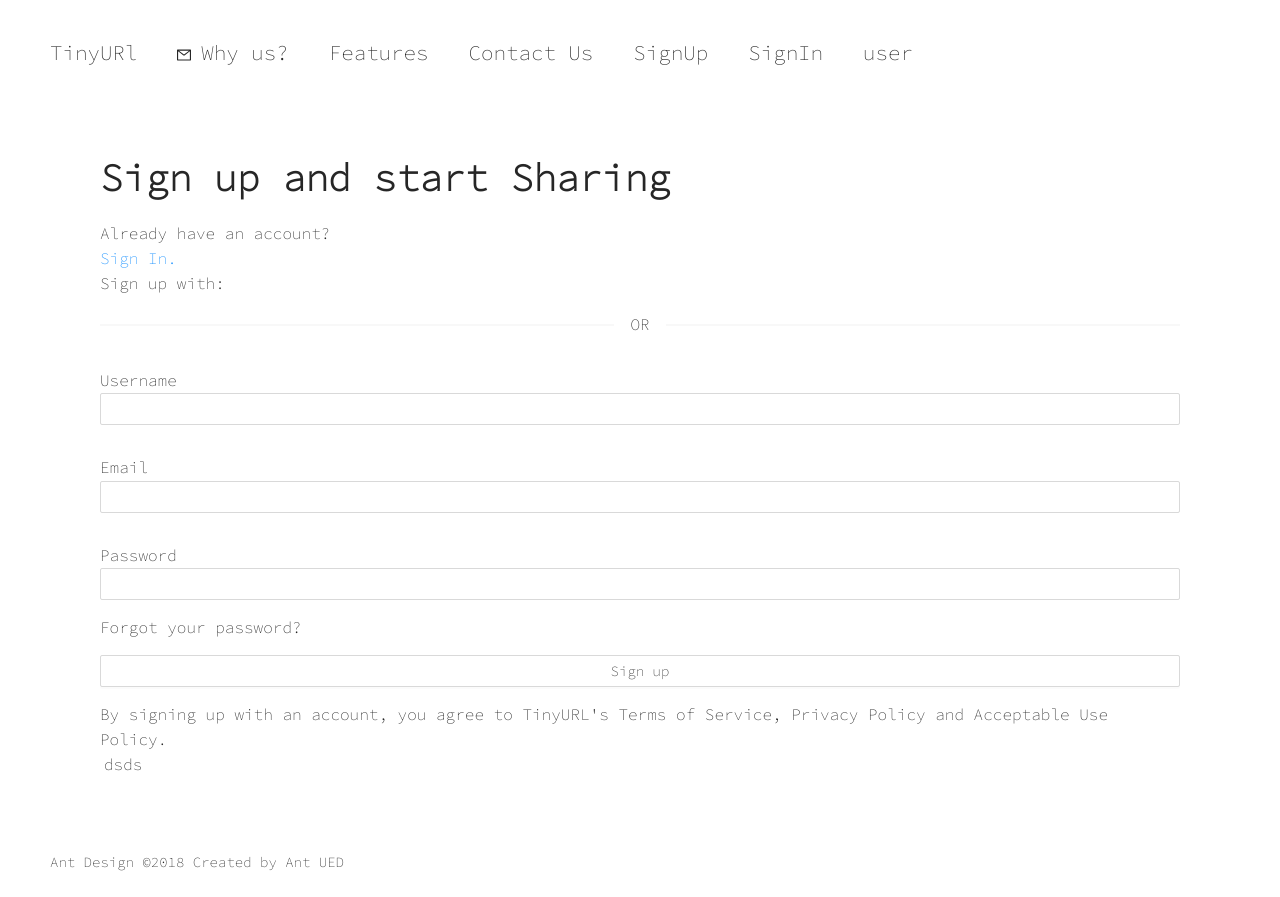
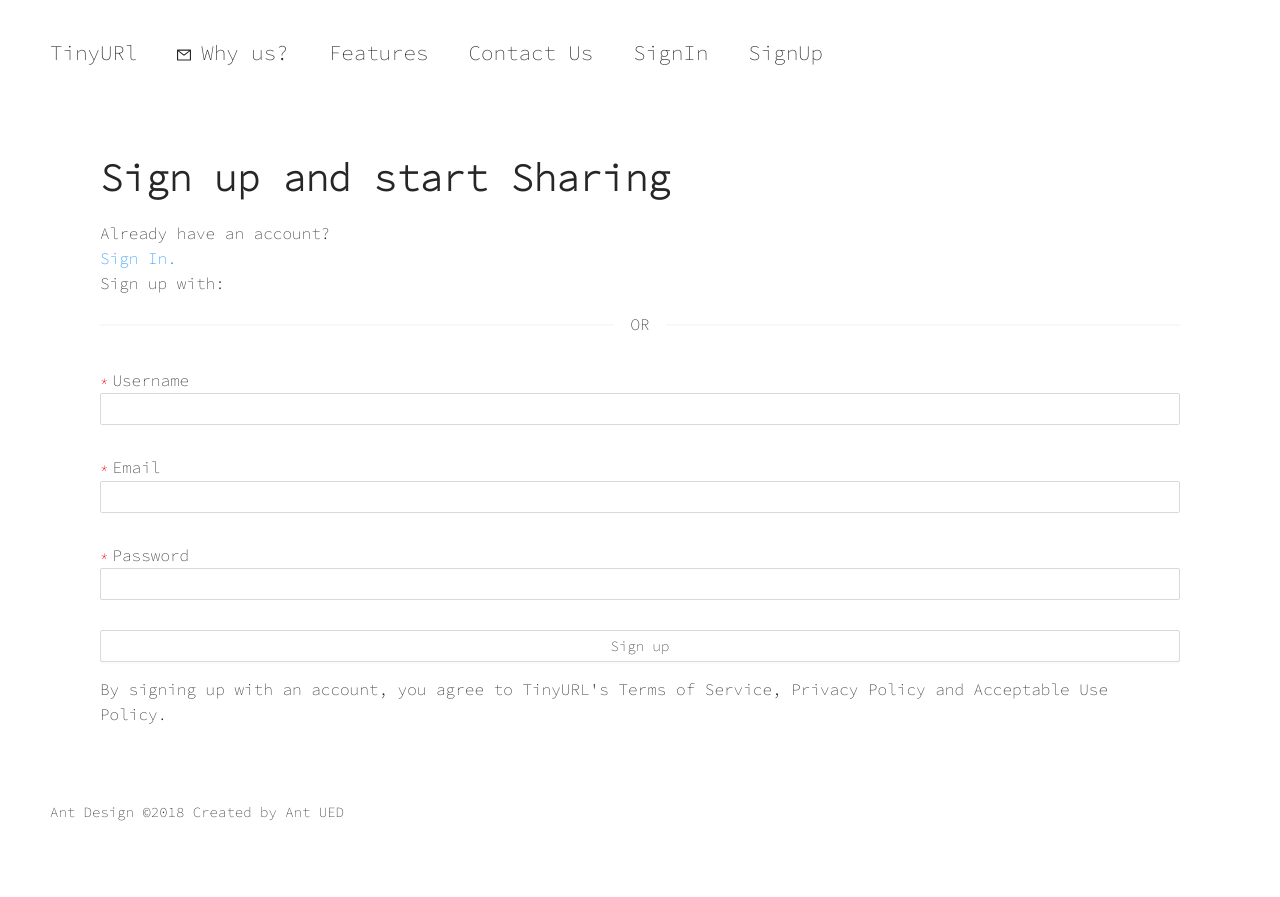
Before and after one commit to 0529bill/url-shortener, a React (Vite) app: page /user/login in a window 1280 px wide. After the commit the page ends 847 px from the top, so only its background shows below. Built offline with nearby package versions, Linux system fonts and the light colour scheme.

Commit message:
feat: add new action

```diff
--- a/src/components/Navbar.jsx
+++ b/src/components/Navbar.jsx
@@ -1,86 +1,89 @@
-import { Button, Menu } from "antd";
-import { MailOutlined, SettingOutlined } from "@ant-design/icons";
+import { Button, Menu } from 'antd'
+import { MailOutlined, SettingOutlined } from '@ant-design/icons'
 
-import { Link } from "react-router-dom";
-import { MenuOutlined } from "@ant-design/icons";
-import styled from "styled-components";
-import { useCustomContext } from "@/contextProvider";
-import { useEffect } from "react";
-import { useState } from "react";
+import { Link } from 'react-router-dom'
+import { MenuOutlined } from '@ant-design/icons'
+import styled from 'styled-components'
+import { useCustomContext } from '@/contextProvider'
+import { useEffect } from 'react'
+import { useState } from 'react'
 
 const StyledMenu = styled(Menu)`
 	border-bottom: none;
 	font-size: 1.3rem;
 	padding: 30px;
-`;
+`
 
-const renderUser = () => {
-  return <span style={{ marginLeft: "auto" }}>user</span>;
-};
+const Navbar = () => {
+	const { currentUser, userSignOut } = useCustomContext()
+	const [current, setCurrent] = useState('mail')
+	const [targetedUser, setCurrentUser] = useState(null)
 
+	const onClick = (e) => {
+		console.log('click ', e)
+		setCurrent(e.key)
+	}
+
+	const renderUser = (user) => {
+		if (!user) return
+		const {
+			result: { username },
+		} = user
+		console.log('username', username)
+		return (
+			username && (
+				<span
+					onClick={() => {
+						userSignOut()
+						setCurrentUser(null)
+					}}
+					style={{ marginLeft: 'auto' }}
+				>{`sign out`}</span>
+			)
+		)
+	}
 	const items = [
 		{
 			label: <Link to="/">TinyURl</Link>,
-    key: "TinyURL",
+			key: 'TinyURL',
 		},
 		{
-    label: "Why us?",
-    key: "brand",
+			label: 'Why us?',
+			key: 'brand',
 			icon: <MailOutlined />,
 		},
 		{
-    label: "Features",
-    key: "Features",
+			label: 'Features',
+			key: 'Features',
 		},
 		{
-    label: "Contact Us",
-    key: "Contact",
+			label: 'Contact Us',
+			key: 'Contact',
 		},
-  {
+		targetedUser
+			? {
+					label: renderUser(targetedUser),
+					key: 'SignOut',
+			  }
+			: {
+					label: <Link to="/user/signIn">SignIn</Link>,
+					key: 'SignIn',
+			  },
+		targetedUser
+			? null
+			: {
 					label: <Link to="/user/login">SignUp</Link>,
-    key: "SignIn",
+					key: 'SignUp',
 			  },
-  {
-    label: <Link to="/user/signIn">SignIn</Link>,
-    key: "SignIn",
-  },
-  {
-    // label: <Link to="/user/signIn">SignIn</Link>,
-    label: renderUser(),
-    key: "SignIn",
-  },
-];
-
-const Navbar = () => {
-  const { currentUser } = useCustomContext();
-  const [current, setCurrent] = useState("mail");
-
-  const onClick = (e) => {
-    console.log("click ", e);
-    setCurrent(e.key);
-  };
-
-  const ellipsisIcon = (
-    <Button
-      size="large"
-      icon={<MenuOutlined />}
-      className="nav-responsive-btn"
-    ></Button>
-  );
+	]
 
 	useEffect(() => {
-    let a = currentUser();
-    console.log("a", a);
-  }, []);
+		let user = currentUser()
+		console.log('user', user)
+		setCurrentUser(user)
+	}, [currentUser])
 
-  return (
-    <StyledMenu
-      onClick={onClick}
-      selectedKeys={[current]}
-      mode="horizontal"
-      items={items}
-    />
-  );
-};
+	return <StyledMenu onClick={onClick} selectedKeys={[current]} mode="horizontal" items={items} />
+}
 
-export default Navbar;
+export default Navbar
--- a/src/constants/modules/Color.jsx
+++ b/src/constants/modules/Color.jsx
@@ -1,4 +1,6 @@
-export default {
+const COLOR = {
 	COLOR_BLACK: 'black',
 	RED: 'red',
 }
+
+export default COLOR
--- a/src/constants/modules/RtnCodes.jsx
+++ b/src/constants/modules/RtnCodes.jsx
@@ -1,5 +1,6 @@
 const RtnCodes = {
-  DuplicateUser: 1000,
-};
+	DuplicateUser: 1000,
+	UserNotFound: 1040,
+}
 
-export { RtnCodes };
+export { RtnCodes }
--- a/src/contextProvider.jsx
+++ b/src/contextProvider.jsx
@@ -5,9 +5,7 @@
 import AlertModal from '@/components/AlertModal'
 import { RTNCODES } from '@/constants'
 import decode from 'jwt-decode'
-import { useEffect } from 'react'
 
-console.log('RTNCODES', RTNCODES)
 const ContextApi = createContext()
 
 export function useCustomContext() {
@@ -17,7 +15,6 @@
 export const ContextApiProvider = ({ children }) => {
 	const [urlRequestData, setUrlRequestData] = useState(null)
 	const [isSpinning, setIsSpinning] = useState(false)
-	const [userInfo, setUserInfo] = useState(null)
 
 	const urlRequestSent = async (inputValue) => {
 		setSpinning()
@@ -51,24 +48,16 @@
 	}
 
 	const createUser = async ({ userInfo, setPassedResult, history }) => {
-		console.log('userInfo', userInfo)
-		console.log('localStorage', localStorage)
 		setSpinning()
 		try {
 			const infoData = await api.createUser(userInfo)
 			console.log('infoData', infoData)
-			// { message: "success", result, token }
 			setStopSpinning()
 			setAlert({ type: 'success', content: 'User created!' })
 			setPassedResult(null)
-			// localStorage.setItem(
-			//   "userProfile",
-			//   JSON.stringify({ ...infoData?.data })
-			// );
 			return history.push('/user/signIn')
 		} catch (error) {
 			console.log('createUser_error', error)
-			console.log('RTNCODES', RTNCODES)
 			if (error?.headers?.rtn === RTNCODES.RtnCodes.DuplicateUser) {
 				setStopSpinning()
 
@@ -81,27 +70,45 @@
 		}
 	}
 
-	const userSignIn = async (userInfo) => {
+	const userSignIn = async ({ userInfo, setPassedResult }) => {
+		setSpinning()
 		try {
 			let signInResult = await api.userSignIn(userInfo)
-			console.log('signInResult', signInResult)
+			localStorage.setItem('userProfile', JSON.stringify({ ...signInResult?.data }))
+			setAlert({ type: 'success', content: 'User signed In!' })
+			setStopSpinning()
 		} catch (error) {
 			console.log('userSignIn_error', error)
+			if (error?.headers?.rtn === RTNCODES.RtnCodes.UserNotFound) {
+				setStopSpinning()
+				setAlert({ type: 'error', content: 'User not found!' })
+				return setPassedResult({ msg: 'User not found!' })
+			}
+			setStopSpinning()
+			setAlert({ type: 'error', content: 'Failed to sign in!' })
+			return setPassedResult({ msg: 'Failed to sign in!' })
 		}
 	}
 
 	const currentUser = () => {
 		let userData = JSON.parse(localStorage.getItem('userProfile'))
-		console.log('userData', userData)
-		let token = userData?.token
-		console.log('token', token)
-		if (token) {
+		if (userData) {
+			console.log('userData', userData)
+			let token = userData?.token
+			console.log('token', token)
+
 			const decodedToken = decode(token)
-			console.log('decodedToken', decodedToken)
-			return true
+			if (decodedToken.exp * 1000 > new Date().getTime()) {
+				return userData
+			}
 		}
-		return false
+		return null
 	}
+
+	const userSignOut = () => {
+		localStorage.clear()
+	}
+
 	const value = {
 		setSpinning,
 		setStopSpinning,
@@ -113,6 +120,7 @@
 		createUser,
 		userSignIn,
 		currentUser,
+		userSignOut,
 	}
 
 	return <ContextApi.Provider value={value}>{children}</ContextApi.Provider>
--- a/src/pages/LoginPage.jsx
+++ b/src/pages/LoginPage.jsx
@@ -30,9 +30,11 @@
 	const [loginError, setLoginError] = useState({
 		username: null,
 		password: null,
+		email: null,
 	})
 	const [passedResult, setPassedResult] = useState(null)
 	const { createUser } = useCustomContext()
+
 	let history = useHistory()
 	localStorage.setItem('myCat', 'Tom')
 	const handleSubmit = async () => {
@@ -73,7 +75,7 @@
 
 		if (isPass) {
 			const userInfo = { username, password, email }
-			let passedResult = await createUser({
+			await createUser({
 				userInfo,
 				setPassedResult,
 				history,
@@ -91,26 +93,24 @@
 					isError={errorMessageHandler('error', loginError.username?.msg)}
 					value={username}
 					onChange={({ target: { value } }) => setUsername(value)}
-					text={() => <div>Username</div>}
+					text={() => <Text isRequired={true}>Username</Text>}
 				/>
 				<AntdInput
 					isError={errorMessageHandler('error', loginError.email?.msg)}
 					value={email}
 					onChange={({ target: { value } }) => setEmail(value)}
-					text={() => <div>Email</div>}
+					text={() => <Text isRequired={true}>Email</Text>}
 				/>
 				<AntdInput
 					isError={errorMessageHandler('error', loginError.password?.msg)}
 					value={password}
 					onChange={({ target: { value } }) => setPassword(value)}
-					text={() => <div>Password</div>}
+					text={() => <Text isRequired={true}>Password</Text>}
 				/>
-				Forgot your password?
 				<AntdButton onClick={handleSubmit}>Sign up</AntdButton>
 				<ErrorText style={{ margin: '10px 0' }}>{passedResult && passedResult?.msg}</ErrorText>
 				By signing up with an account, you agree to TinyURL's Terms of Service, Privacy Policy and Acceptable
 				Use Policy.
-				<Text>dsds</Text>
 			</StyledContainer>
 		</>
 	)
--- a/src/pages/SignIn.jsx
+++ b/src/pages/SignIn.jsx
@@ -1,26 +1,94 @@
+import { Divider, Typography } from 'antd'
+
 import AntdButton from '@/components/shared/AntdButton'
 import AntdInput from '@/components/shared/AntdInput'
+import Container from '@/components/style/Container'
+import ErrorText from '@/components/shared/ErrorText'
+import Text from '@/components/shared/Text'
+import handleValidation from 'react-client-validation'
+import styled from 'styled-components'
 import { useCustomContext } from '@/contextProvider'
+import { useState } from 'react'
+import utils from '@/utils'
+
+const { Title, Paragraph } = Typography
+
+const StyledContainer = styled(Container)`
+	flex-direction: column;
+	padding: 50px;
+`
 
 function SignIn() {
+	const [username, setUsername] = useState(null)
+	const [password, setPassword] = useState(null)
+	const [signInError, setSignInError] = useState({
+		username: null,
+		password: null,
+	})
+	const [passedResult, setPassedResult] = useState(null)
 	const { userSignIn } = useCustomContext()
-	const onFinish = (values) => {
-		console.log('Success:', values)
-	}
+	const { errorMessageHandler } = utils
 
-	const onFinishFailed = (errorInfo) => {
-		console.log('Failed:', errorInfo)
+	const handleSubmit = async () => {
+		const loginValidation = [
+			{
+				index: 'username',
+				condition: [username?.length < 10],
+				errorMessage: 'Username must be larger than 10 letters!',
+			},
+			{
+				index: 'username',
+				condition: [!username],
+				errorMessage: 'User name is not valid!',
+			},
+			{
+				index: 'password',
+				condition: [password?.length < 10],
+				errorMessage: 'Password must be larger than 10 letters!',
+			},
+			{
+				index: 'password',
+				condition: [!password],
+				errorMessage: 'Password is not valid!',
+			},
+		]
+
+		const [isPass, loginValidationError] = handleValidation({
+			errorArray: loginValidation,
+			defaultErrorMessage: "input can't be blank",
+		})
+
+		setSignInError(loginValidationError)
+
+		if (isPass) {
+			const userInfo = { username, password }
+			await userSignIn({
+				userInfo,
+				setPassedResult,
+				// history,
+			})
+		}
 	}
 
 	return (
-		<>
+		<StyledContainer>
+			<Title>Sign in to TinyURL</Title>
 			<AntdInput
-				// isError={errorMessageHandler('error', loginError.username?.msg)}
-				// value={username}
-				// onChange={({ target: { value } }) => setUsername(value)}
-				text={() => <div>Username</div>}
+				isError={errorMessageHandler('error', signInError.username?.msg)}
+				value={username}
+				onChange={({ target: { value } }) => setUsername(value)}
+				text={() => <Text isRequired={true}>Username</Text>}
 			/>
-		</>
+			<AntdInput
+				isError={errorMessageHandler('error', signInError.password?.msg)}
+				value={password}
+				onChange={({ target: { value } }) => setPassword(value)}
+				text={() => <Text isRequired={true}>Password</Text>}
+			/>
+			Forget password?
+			<AntdButton onClick={handleSubmit}>Submit</AntdButton>
+			<ErrorText style={{ margin: '10px 0' }}>{passedResult && passedResult?.msg}</ErrorText>
+		</StyledContainer>
 	)
 }
 
--- a/src/utils/index.js
+++ b/src/utils/index.js
@@ -1,9 +1,10 @@
-import emailTester from "./modules/emailTester";
-import errorMessageHandler from "./modules/errorMessageHandler";
-import handleValidation from "./modules/handleValidation";
+import emailTester from './modules/emailTester'
+import errorMessageHandler from './modules/errorMessageHandler'
+import handleValidation from './modules/handleValidation'
 
-export default {
-  emailTester,
-  handleValidation,
-  errorMessageHandler,
-};
+const utils = {
+	emailTester,
+	handleValidation,
+	errorMessageHandler,
+}
+export default utils
```
Lines whose indentation alone changed are shown as unchanged.
